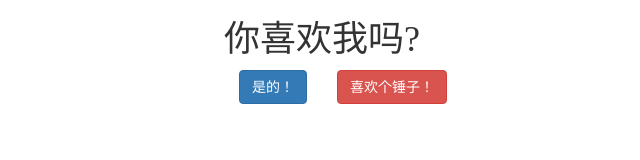
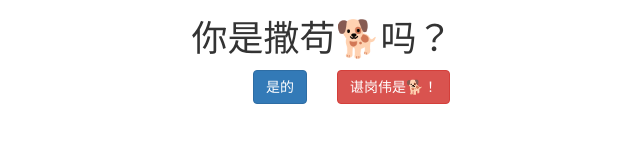
Before and after one commit to prinsuparat/SBXCY, a plain HTML site: page index.html in a window 1280 px wide. Shown: the whole page, without its empty margins (318-958 px from the left). Drawn offline with nearby package versions, Linux system fonts and the light colour scheme.

Commit message:
Update index.html

```diff
--- a/index.html
+++ b/index.html
@@ -2,7 +2,7 @@
 <html lang="en" >
 <head>
     <meta charset="UTF-8">
-    <title>♥你喜欢我吗♥</title>
+    <title>🐏SB许灿阳🐏</title>
     <link rel="stylesheet" href="style.css">
 
     <link rel="stylesheet" href="https://cdn.staticfile.org/twitter-bootstrap/3.3.7/css/bootstrap.min.css">
@@ -14,12 +14,12 @@
 <body>
 
 <script src="love.js"></script>
-<h1 class="text-center head1">你喜欢我吗?</h1>
+<h1 class="text-center head1">你是撒苟🐕吗？</h1>
 <div class="container-fluid">
     <!-- row of buttons -->
     <div class="row">
-        <div class="col-xs-6 text-right"> <button class="btn btn-primary">是的！</button></div>
-        <div class="col-xs-6"> <button class="btn btn-danger" id="no-btn">喜欢个锤子！</button></div>
+        <div class="col-xs-6 text-right"> <button class="btn btn-primary">是的</button></div>
+        <div class="col-xs-6"> <button class="btn btn-danger" id="no-btn">谌岗伟是🐕！</button></div>
 
     </div>
 </div>
```
